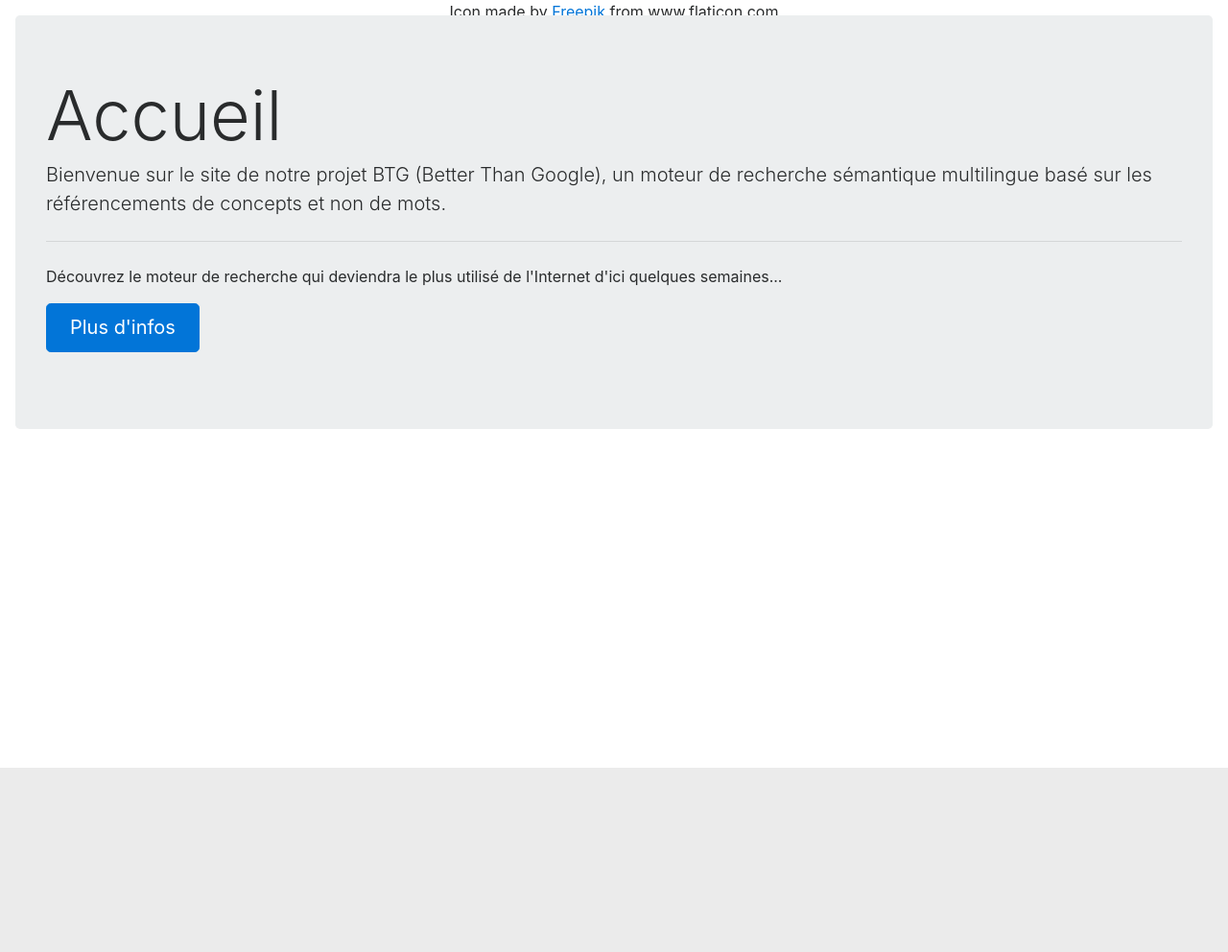
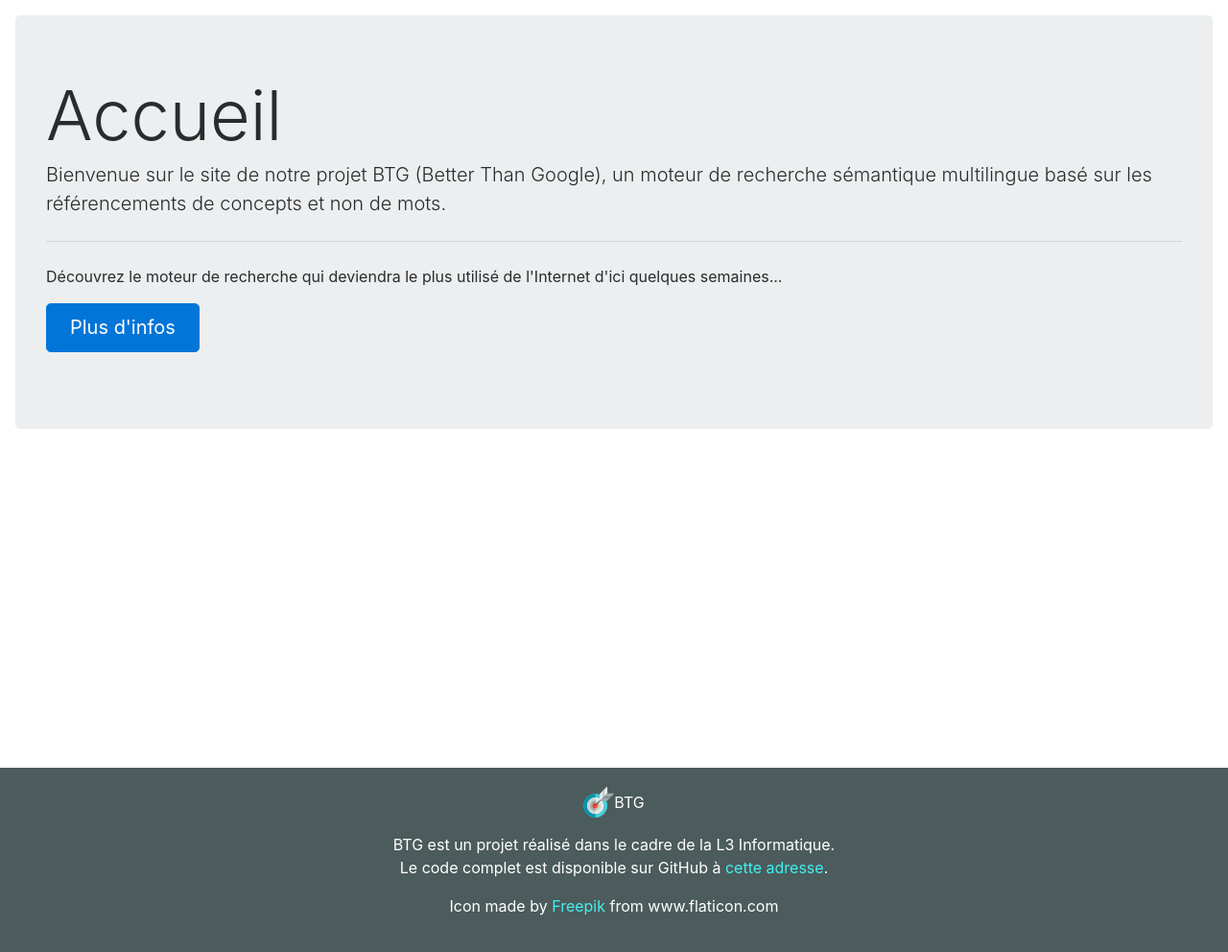
Before and after one commit to Alexandre-Moreau/projet-s6, a PHP site: page / in a window 1280 px wide. Shown: the part 56-1048 px from the top of the page at 96% size. Before the commit the page ends 856 px from the top, so only its background shows below. Run offline with PHP 8.4, Linux system fonts and the light colour scheme.

Commit message:
ajout contenu footer

```diff
--- a/css/main.css
+++ b/css/main.css
@@ -5,7 +5,6 @@
 }
 
 #content{
-	position:absolute;
 	width: 100%;
 	height: 100%;
 	display: block;
@@ -24,5 +23,12 @@
 }
 
 footer{
+	padding: 20px;
 	text-align:center;
+	background-color: #4c5b5c;
+	color: white;
 }
+
+footer a{
+	color:#42f0f0;
+}
--- a/views/footer.php
+++ b/views/footer.php
@@ -1,6 +1,11 @@
 	</div>
-		<footer style="text-align:center;">
-			Icon made by <a href="https://www.flaticon.com/authors/freepik" target="_blank">Freepik</a> from www.flaticon.com
+	</body>
+		<footer>
+			<p><image src="./images/favicon-big.png"><span style="vertical-align:middle">BTG</span></p>
+			<p>
+				BTG est un projet réalisé dans le cadre de la L3 Informatique.<br/>
+				Le code complet est disponible sur GitHub à <a href="https://github.com/Alexandre-Moreau/projet-s6">cette adresse</a>.
+			</p>
+			<p>Icon made by <a href="https://www.flaticon.com/authors/freepik" target="_blank">Freepik</a> from www.flaticon.com</p>
 		</footer>
-	</body>
 	</html>
```
Also changed, not shown: images/favicon-big.png (added).
